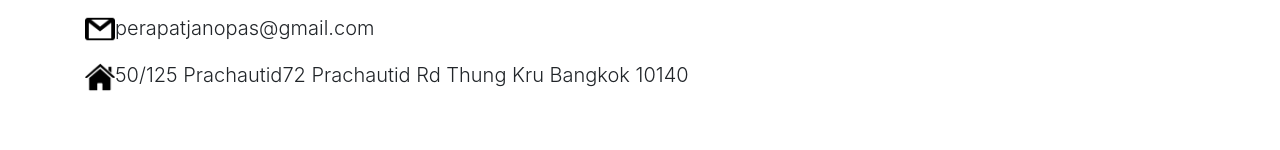
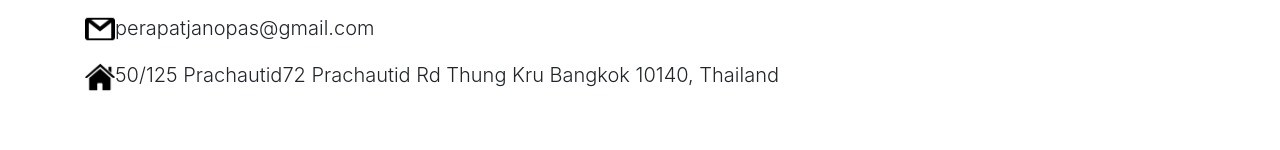
Before and after one commit to Perapat-J/resume.perapat, a website: page index.html in a window 1280 px wide. Shown: the part 2763-2913 px from the top of the page. Drawn offline with Linux system fonts and the light colour scheme.

Commit message:
Update index.html

```diff
--- a/index.html
+++ b/index.html
@@ -128,7 +128,7 @@
       <p><a href="https://instagram.com/_gpio_?igshid=1lkj5hw3tnd8d"><img src="instagram.png" alt="instagram" width="30" height="30"></a></p>
       <p class="lead"><img src="phone.png" alt="phone" width="30" height="30">+66(09)4-427-4477</p>
       <p class="lead"><img src="gmail.png" alt="gmail" width="30" height="30">perapatjanopas@gmail.com</p>
-      <p class="lead"><img src="home2.png" alt="home" width="30" height="30">50/125 Prachautid72 Prachautid Rd Thung Kru Bangkok 10140 </p>
+      <p class="lead"><img src="home2.png" alt="home" width="30" height="30">50/125 Prachautid72 Prachautid Rd Thung Kru Bangkok 10140, Thailand </p>
     </div>
   </section>
 
```
